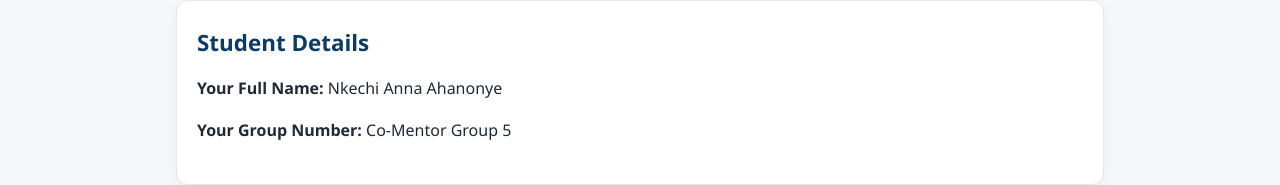
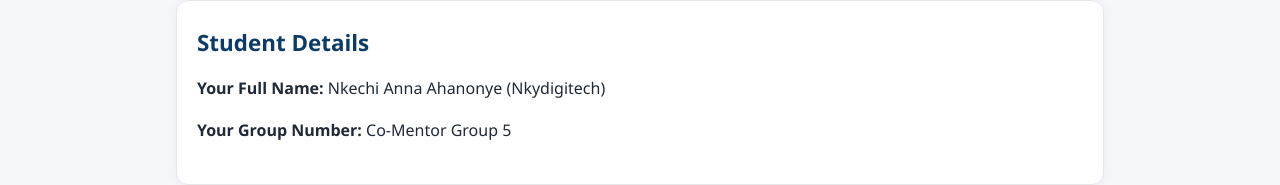
Before and after one commit to nkydigitech/CodeTrack, a plain HTML site: page index.html in a window 1280 px wide. Shown: the part 234-419 px from the top of the page. Drawn offline with Linux system fonts and the light colour scheme.

Commit message:
Update homepage content

```diff
--- a/index.html
+++ b/index.html
@@ -30,7 +30,7 @@
         <section class="card student-info" aria-labelledby="student-details">
             <h2 id="student-details">Student Details</h2>
             <p><b>Your Full Name:</b> <span class="placeholder">
-Nkechi Anna Ahanonye</span></p>
+Nkechi Anna Ahanonye (Nkydigitech)</span></p>
             <p><b>Your Group Number:</b> <span class="placeholder">Co-Mentor Group 5</span></p>
         </section>
 
```
